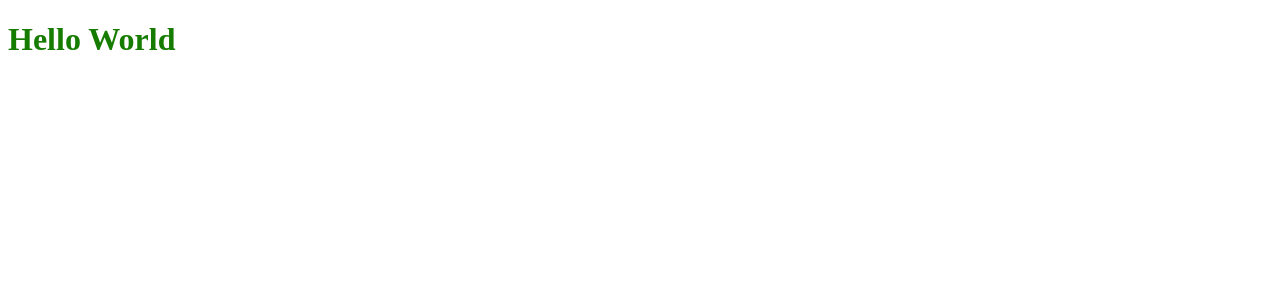
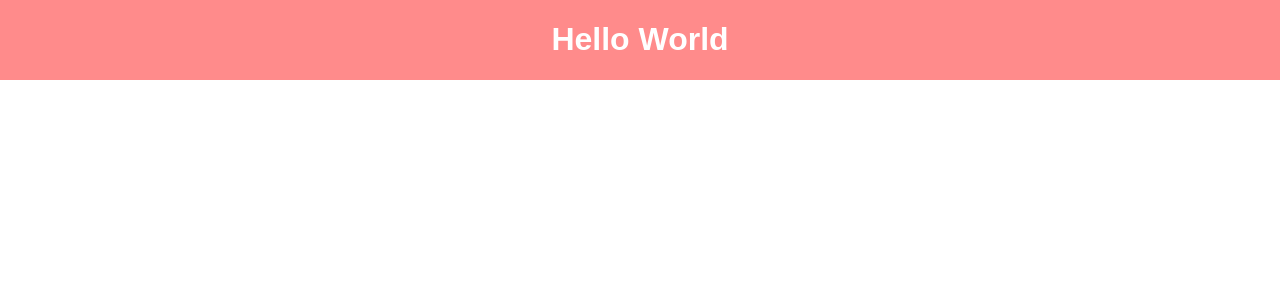
Before and after one commit to OlegParfenov/mmtr-frontend, a React app: page / in a window 1280 px wide. Shown: the top 300 px of the page. Built offline with nearby package versions, Linux system fonts and the light colour scheme.

Commit message:
Добавление компонентов App и Head

```diff
--- /dev/null
+++ b/src/components/App.tsx
@@ -0,0 +1,10 @@
+import React from 'react'
+import Head from './Head.tsx'
+
+function App() {
+    return (
+        <Head></Head>
+    )
+}
+
+export default App
--- /dev/null
+++ b/src/components/Head.tsx
@@ -0,0 +1,13 @@
+import React from 'react'
+import '../scss/Head.scss'
+
+let hello = 'Hello World';
+function Head() {
+    return (
+        <div className='head'>
+            <h1>{hello}</h1>
+        </div>
+    )
+}
+
+export default Head
--- a/src/index.tsx
+++ b/src/index.tsx
@@ -1,15 +1,6 @@
 import React from 'react'
-import {render} from 'react-dom'
-import './scss/helloworld.scss';
-
-let hello = 'Hello World';
+import { render } from 'react-dom'
+import App from './components/App.tsx'
 
 
-function HelloWord(){
-    return(
-        <div>
-            <h1>{hello}</h1>
-        </div>
-    )
-}
-render(<HelloWord/>, document.getElementById('root'))
+render(<App/>, document.getElementById('root'))
--- /dev/null
+++ b/src/scss/Head.scss
@@ -0,0 +1,14 @@
+body{
+    width: 100%;
+    height: 100vh;
+    margin: 0;
+    padding: 0;
+    font-family: Arial, "Helvetica Neue", Helvetica, sans-serif;
+}
+
+.head{
+    display: flex;
+    justify-content: center;
+    background: #ff8b8b;
+    color: rgb(255, 255, 255);
+}
--- a/src/scss/helloworld.scss
+++ /dev/null
@@ -1,3 +0,0 @@
-h1 {
-    color: rgb(21, 124, 0);
-}
```
